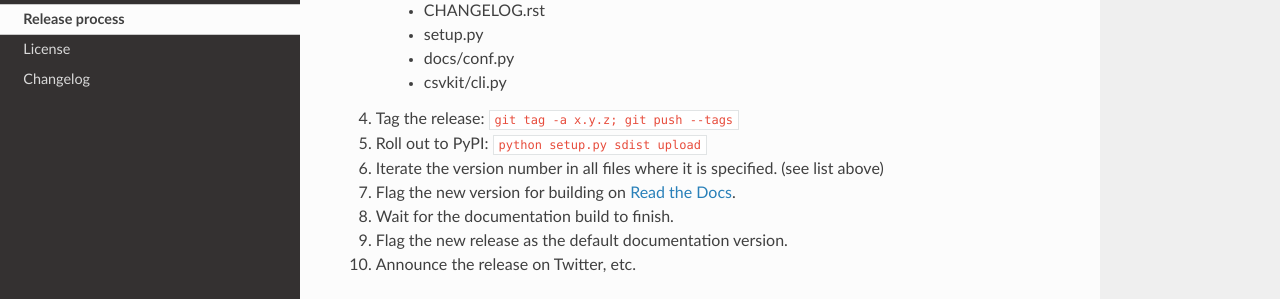
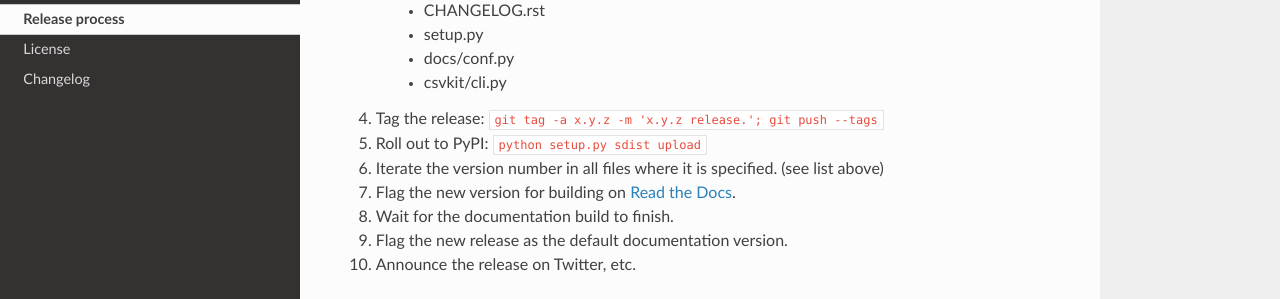
Before and after one commit to wireservice/csvkit, a Sphinx documentation site: the page built from docs/release.rst, in a window 1280 px wide. Shown: the part 246-545 px from the top of the page. Built offline with Sphinx 7.4.7 and the Read the Docs theme 2.0.0, drawn with Linux system fonts in a browser that asks for light colours.

Commit message:
Add release date

```diff
--- a/CHANGELOG.rst
+++ b/CHANGELOG.rst
@@ -1,5 +1,5 @@
-1.0.3
------
+1.0.3 - March 11, 2018
+----------------------
 
 Improvements:
 
--- a/docs/release.rst
+++ b/docs/release.rst
@@ -9,7 +9,7 @@
     * setup.py
     * docs/conf.py
     * csvkit/cli.py
-#. Tag the release: ``git tag -a x.y.z; git push --tags``
+#. Tag the release: ``git tag -a x.y.z -m 'x.y.z release.'; git push --tags``
 #. Roll out to PyPI: ``python setup.py sdist upload``
 #. Iterate the version number in all files where it is specified. (see list above)
 #. Flag the new version for building on `Read the Docs <https://readthedocs.org/dashboard/csvkit/versions/>`_.
```
